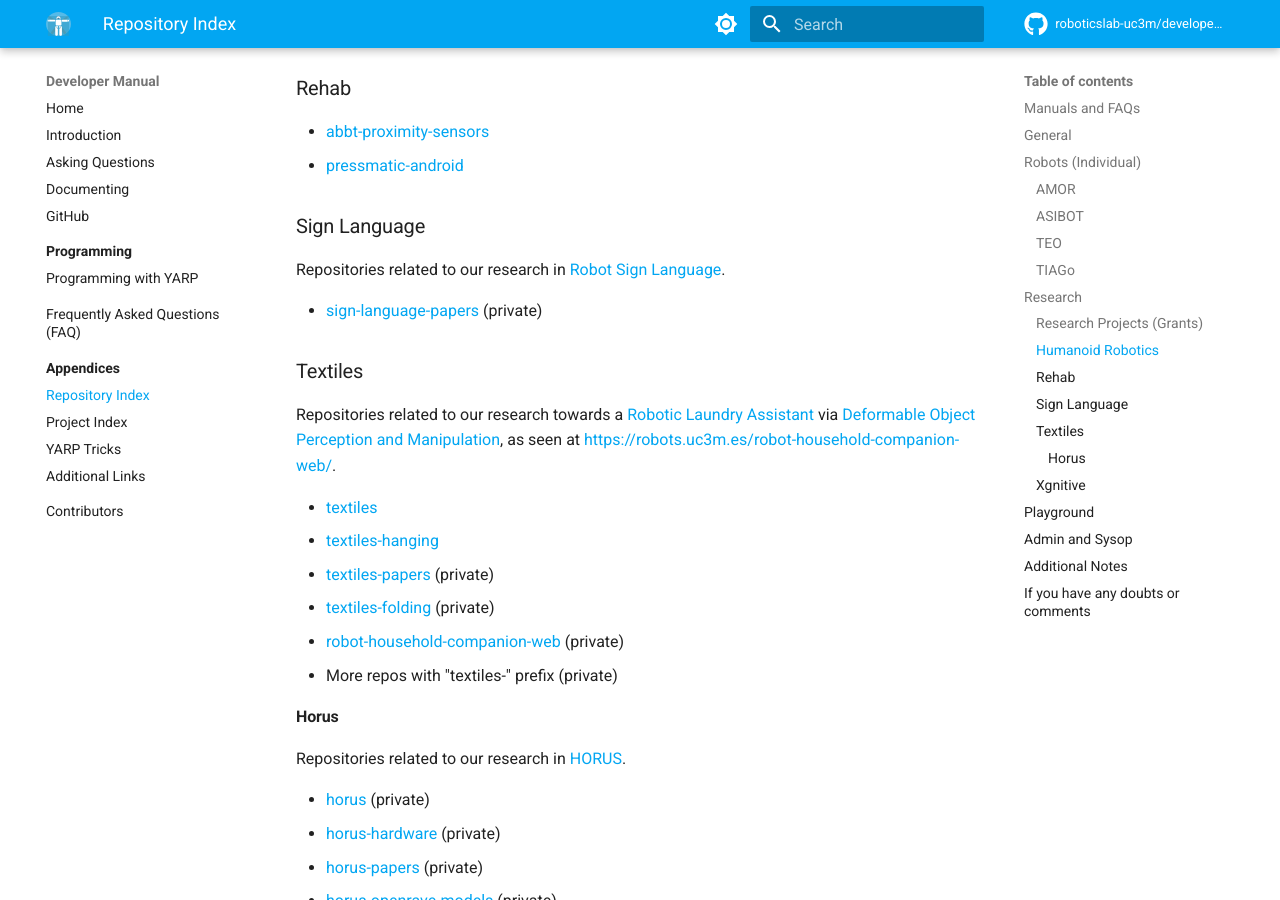
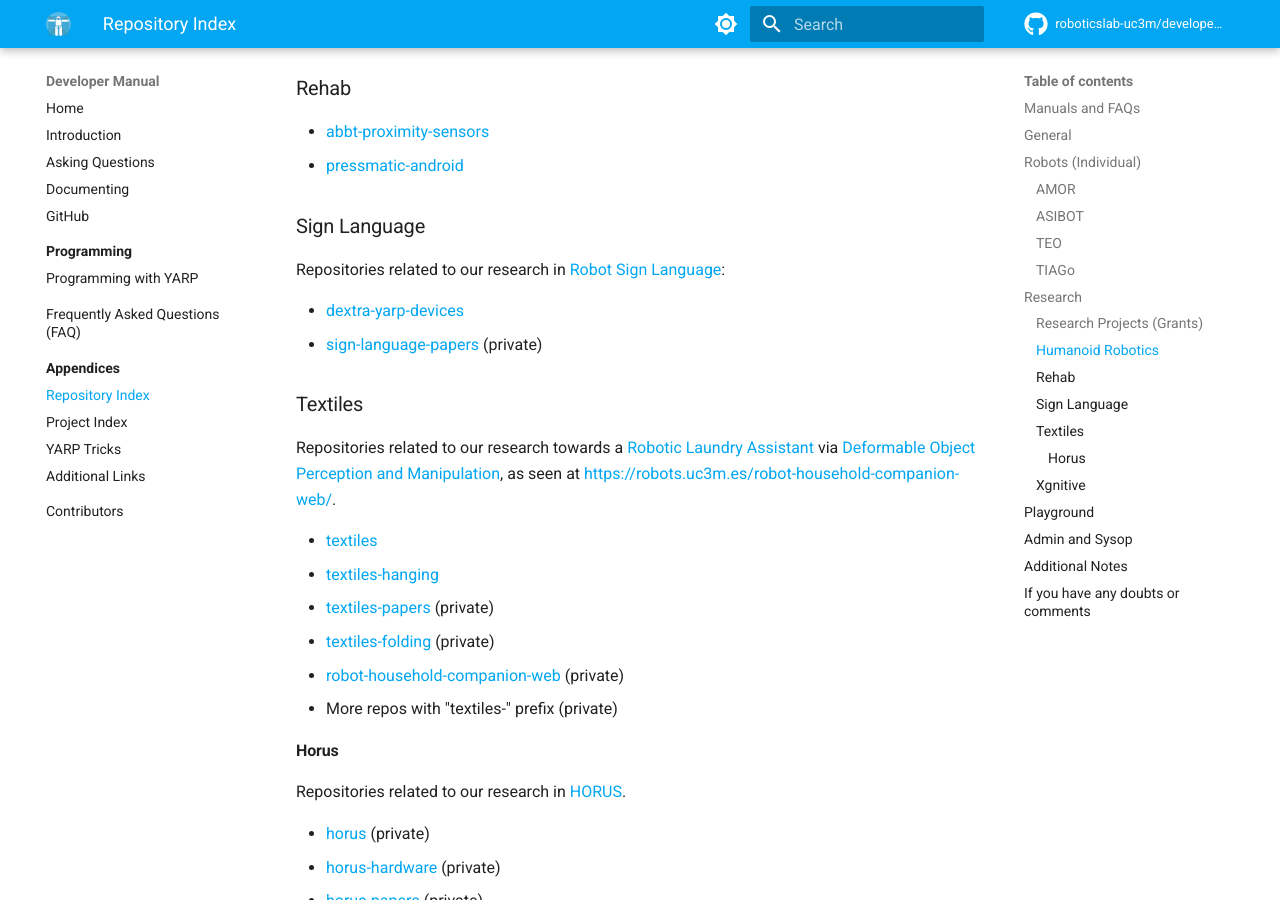
Before and after one commit to roboticslab-uc3m/developer-manual, an MkDocs documentation site: the page built from docs/appendix/repository-index.md, in a window 1280 px wide and 900 px high, scrolled down 3880 px. Built offline with MkDocs 1.6.1 and Material for MkDocs 9.7.7, drawn with Linux system fonts in a browser that asks for light colours; comment, search, counter and statistics services are not loaded.

Commit message:
Reference dextra-yarp-devices repo

```diff
--- a/docs/appendix/repository-index.md
+++ b/docs/appendix/repository-index.md
@@ -128,8 +128,9 @@ Repositories related to our [TIAGo](http://roboticslab.uc3m.es/roboticslab/robot
 
 ### Sign Language
 
-Repositories related to our research in [Robot Sign Language](http://roboticslab.uc3m.es/roboticslab/robottypeandapp/robot-sign-language).
+Repositories related to our research in [Robot Sign Language](http://roboticslab.uc3m.es/roboticslab/robottypeandapp/robot-sign-language):
 
+- [dextra-yarp-devices](https://github.com/roboticslab-uc3m/dextra-yarp-devices)
 - [sign-language-papers](https://github.com/roboticslab-uc3m/sign-language-papers) (private)
 
 ### Textiles
```
